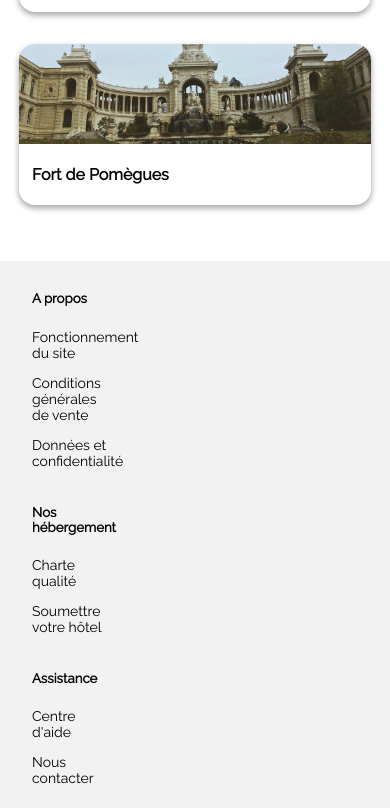
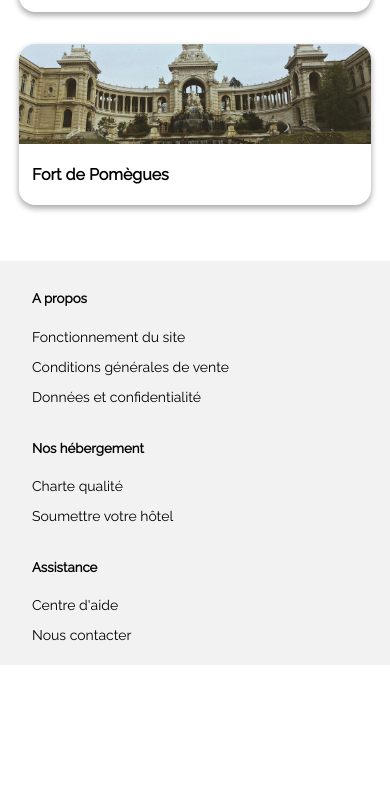
Before and after one commit to Dimitri-bonnet/DimitriBonnet_2_28-12-2020, a plain HTML site: page index.html in a window 390 px wide. Shown: the part 3854-4662 px from the top of the page. After the commit the page ends 4519 px from the top, so only its background shows below. Drawn offline with Linux system fonts and the light colour scheme.

Commit message:
edit footer

```diff
--- a/style.css
+++ b/style.css
@@ -370,6 +370,9 @@ footer p {
         flex-direction: column;
         padding:  0.5rem 2rem;
     }
+    footer div{
+        margin-right: 0px;
+      }
     .row-activites{
         flex-direction: column;
     }
```
